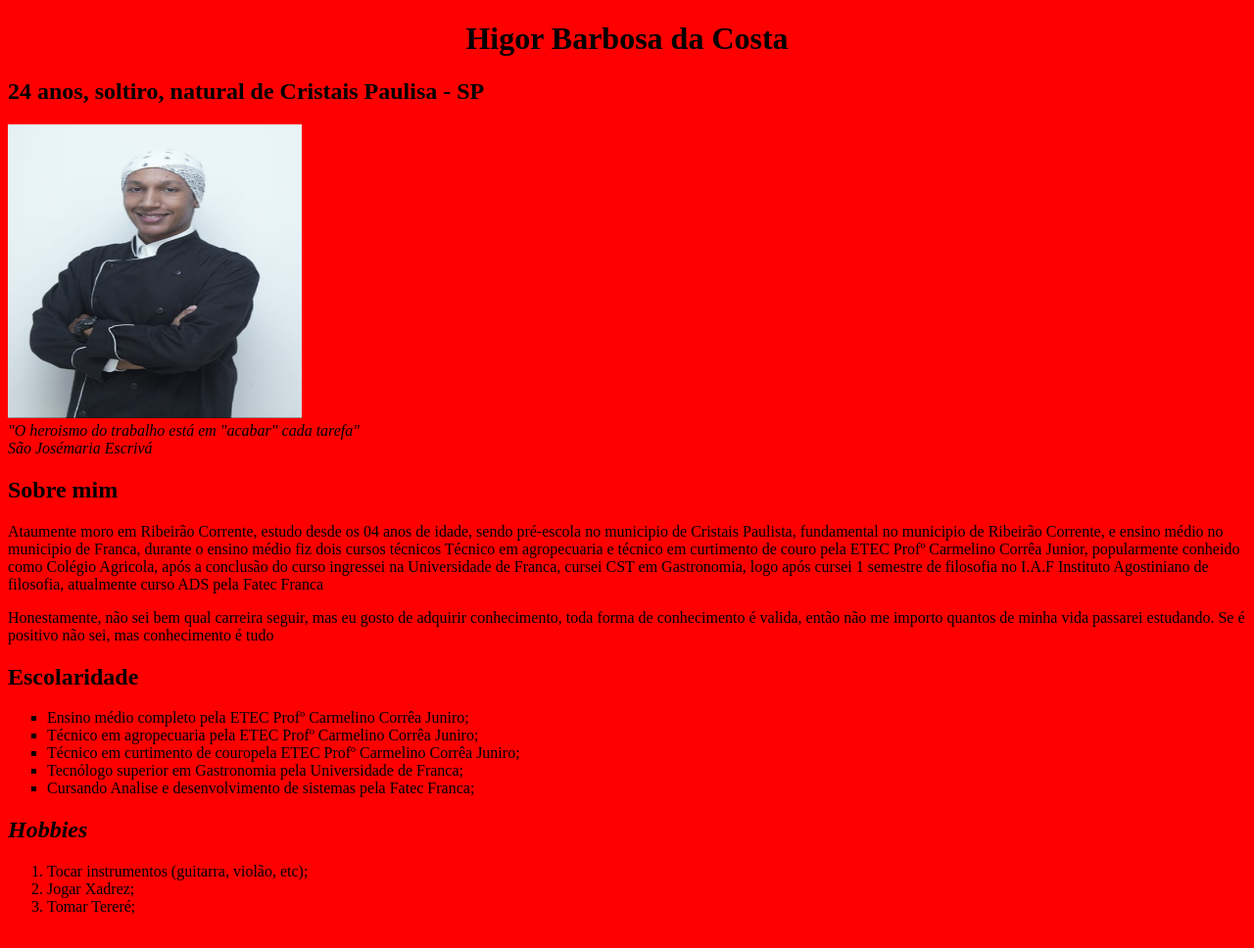
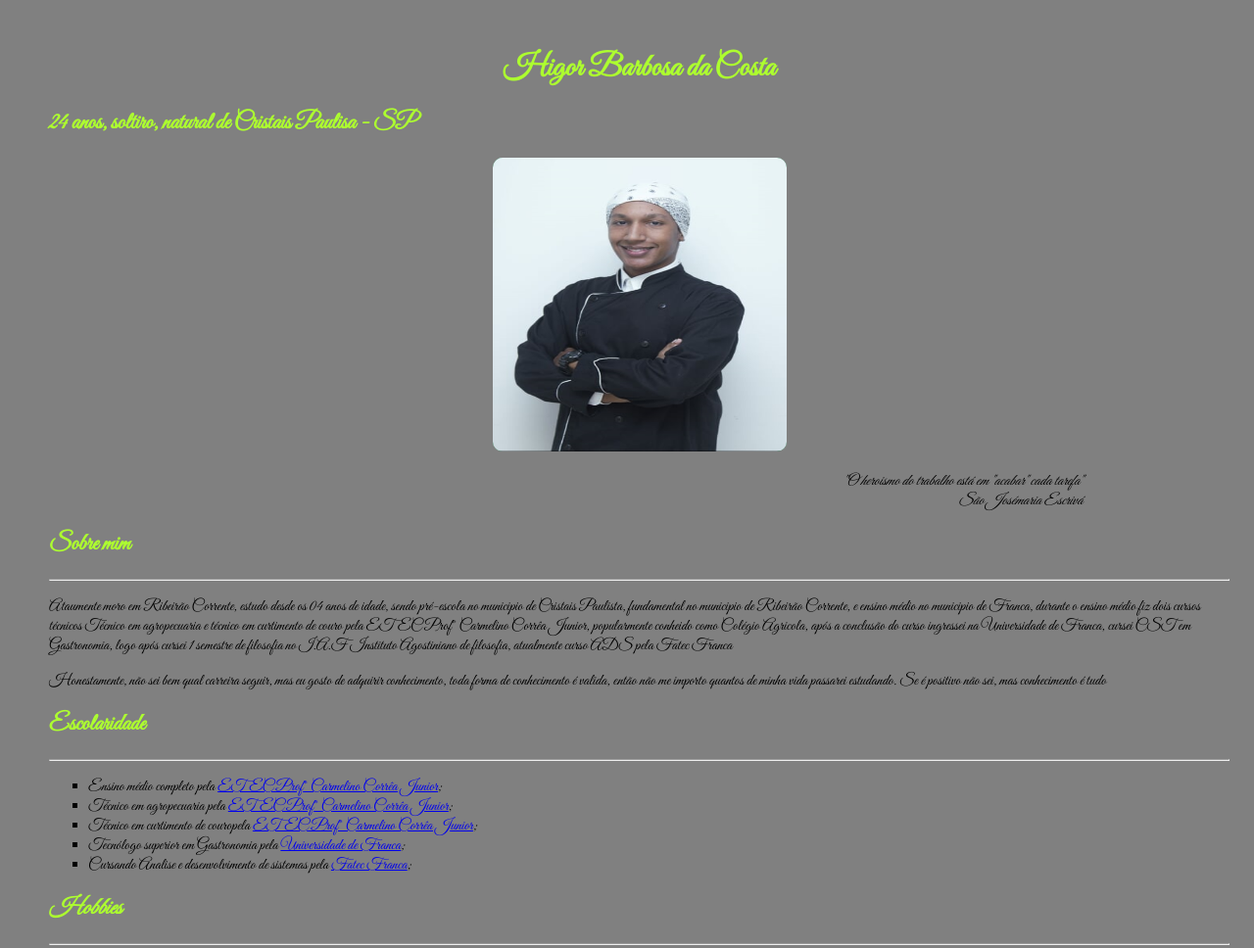
Before and after one commit to Higorb10/lp-not-2021-1, a plain HTML site: page trabalho-curriculo.html in a window 1280 px wide. Shown: the top 968 px of the page at 98% size. Drawn offline with Linux system fonts and the light colour scheme.

Commit message:
pt 2 curriculo

```diff
--- a/trabalho-curriculo.html
+++ b/trabalho-curriculo.html
@@ -9,29 +9,75 @@
        //modo "chato" javascript
        'use strict'
     </script>
+    <style>
+        @import url('https://fonts.googleapis.com/css2?family=Great+Vibes&display=swap');
+            body{
+                font-family: 'Great Vibes', cursive;
+                margin-top: 50px;
+                margin-left: 50px;
+                margin-right: 25px;
+                margin-bottom: 25px;
+                background-color: gray;
+                }
+
+        h1 {
+            color: greenyellow;
+            }
+        h2 {
+            color: greenyellow;
+        }
+
+        hr {
+            box-shadow: 20px grey;
+        }
+
+       img{
+           display: block;
+           margin-left: auto;
+           margin-right: auto;
+           border-radius: 10px;
+           background-color: seagreen;
+
+           }
+
+        cite {
+            display: block;
+            text-align: right;
+            margin-right: 150px;
+            margin-left: 150px;
+        }
+        ul{
+            list-style-type: square;
+        }
+
+
+
+
+
+    </style>
 </head>
-<body bgcolor="#ff0000">
+<body>
 
    <center> <h1><strong>Higor Barbosa da Costa</strong></h1></center>
     <h2>24 anos, soltiro, natural de Cristais Paulisa - SP</h2>
 
-        <img width="300px" height="300px" src="foto-trabalho.png"><br>
+       <div id="caixa"><img width="300px" height="300px" src="foto-trabalho.png"><br></div>
       <cite aling="right">"O heroismo do trabalho está em "acabar" cada tarefa" <br>São Josémaria Escrivá</cite>
 
-    <h2>Sobre mim</h2>
+    <h2>Sobre mim</h2><hr>
     <p>Ataumente moro em Ribeirão Corrente, estudo desde os 04 anos de idade, sendo pré-escola no municipio de Cristais Paulista, fundamental no municipio de Ribeirão Corrente, e ensino médio no municipio de Franca, durante o ensino médio fiz dois cursos técnicos Técnico em agropecuaria e técnico em curtimento de couro pela ETEC Profº Carmelino Corrêa Junior, popularmente conheido como Colégio Agricola, após a conclusão do curso ingressei na Universidade de Franca, cursei CST em Gastronomia, logo após cursei 1 semestre de filosofia no I.A.F Instituto Agostiniano de filosofia, atualmente curso ADS pela Fatec Franca</p>
     <p>Honestamente, não sei bem qual carreira seguir, mas eu gosto de adquirir conhecimento, toda forma de conhecimento é valida, então não me importo quantos de minha vida passarei estudando. Se é positivo não sei, mas conhecimento é tudo</p>
 
-    <h2>Escolaridade</h2>
-    <ul type="square">
-         <li>Ensino médio completo pela ETEC Profº Carmelino Corrêa Juniro;</li>
-         <li>Técnico em agropecuaria pela ETEC Profº Carmelino Corrêa Juniro;</li>
-         <li>Técnico em curtimento de couropela ETEC Profº Carmelino Corrêa Juniro;</li>
-         <li>Tecnólogo superior em Gastronomia pela Universidade de Franca;</li>
-         <li>Cursando Analise e desenvolvimento de sistemas pela Fatec Franca;</li>
+    <h2>Escolaridade</h2><hr>
+    <ul>
+         <li>Ensino médio completo pela <a href="https://etecagricoladefranca.com.br/">ETEC Profº Carmelino Corrêa Junior</a>;</li>
+         <li>Técnico em agropecuaria pela <a href="https://etecagricoladefranca.com.br/">ETEC Profº Carmelino Corrêa Junior</a>;</li>
+         <li>Técnico em curtimento de couropela <a href="https://etecagricoladefranca.com.br/">ETEC Profº Carmelino Corrêa Junior</a>;</li>
+         <li>Tecnólogo superior em Gastronomia pela <a href="https://www.unifran.edu.br/">Universidade de Franca</a>;</li>
+         <li>Cursando Analise e desenvolvimento de sistemas pela <a href="https://site.fatecfranca.edu.br/">Fatec Franca</a>;</li>
     </ul>
 
-    <h2><i>Hobbies</i></h2>
+    <h2><i>Hobbies</i></h2><hr>
     <ol>
         <li>Tocar instrumentos (guitarra, violão, etc);</li>
         <li>Jogar Xadrez;</li>
```
Also changed, not shown: Pro.html (deleted, +0 -59 lines), .theia/launch.json (added).
